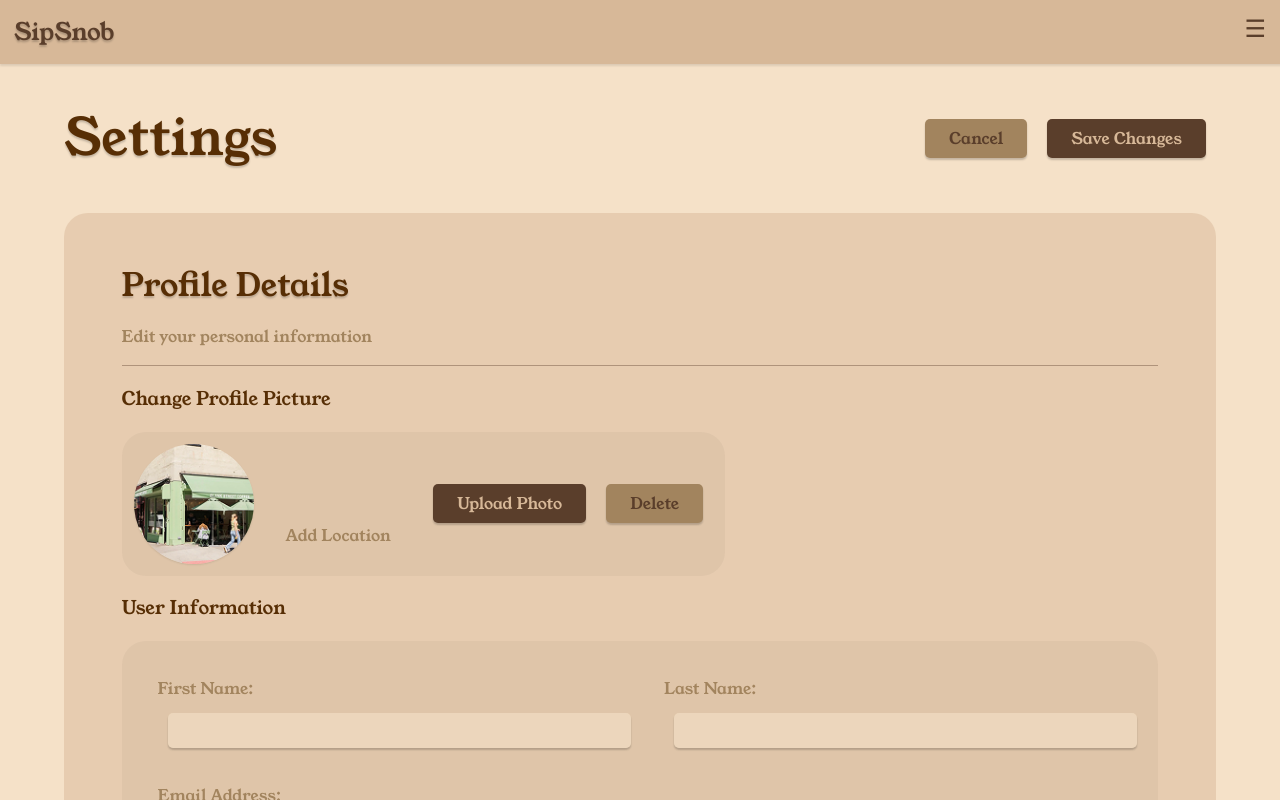
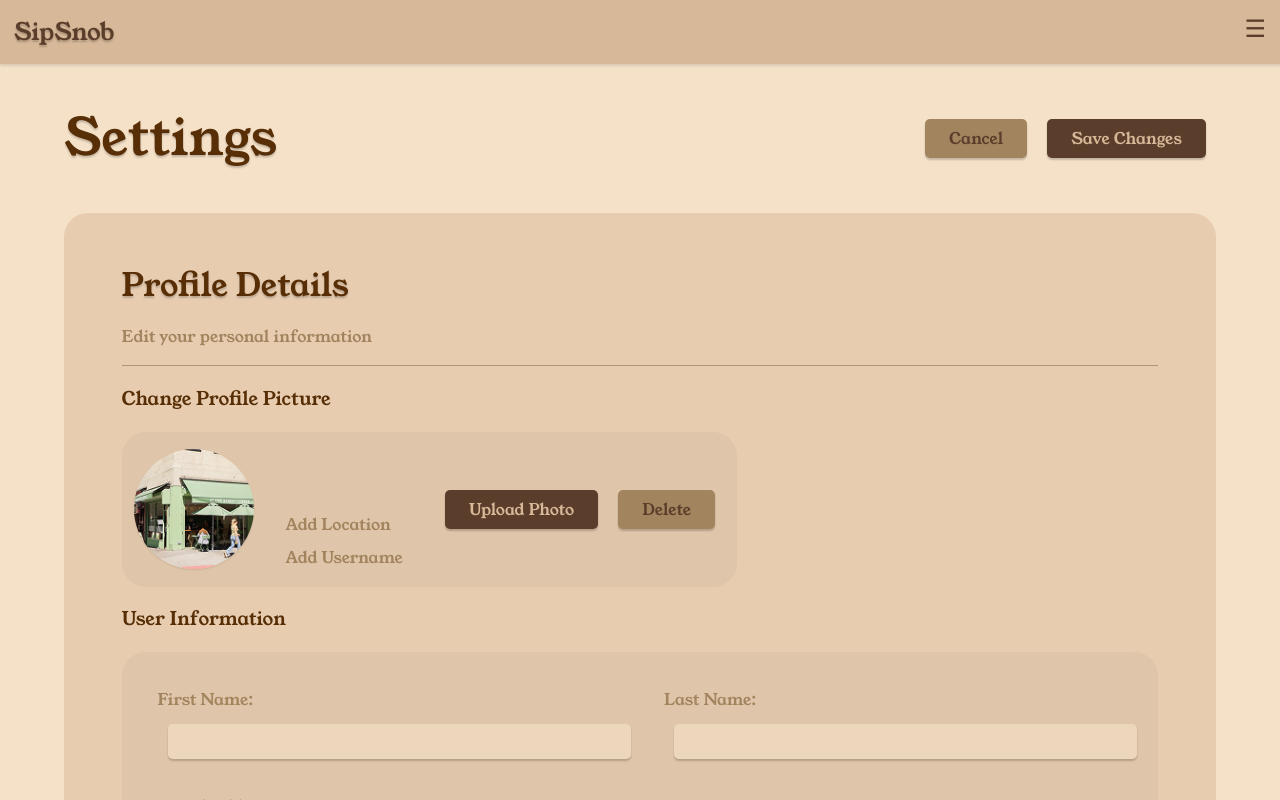
Before and after one commit to Veneloo/SipSnob, a React (Vite) app in the folder sipsnob/: page /settings in a window 1280 px wide. Built offline with nearby package versions, Linux system fonts and the light colour scheme; no server answers.

Commit message:
updated profile

```diff
--- a/sipsnob/src/pages/settings.jsx
+++ b/sipsnob/src/pages/settings.jsx
@@ -86,6 +86,7 @@ const Settings = () => {
       user_id: user.uid,
     }, { merge: true });
 
+    setProfileData(prev => ({ ...prev, username: trimmedUsername }));
     alert("Profile updated!");
   };
 
@@ -119,6 +120,7 @@ const Settings = () => {
               <p style={{ fontWeight: "bolder" }}>{profileData.fullName}</p>
               <p style={{ color: "#A2845E" }}>{profileData.email}</p>
               <p style={{ color: "#A2845E" }}>{profileData.location || "Add Location"}</p>
+              <p style={{ color: "#A2845E" }}>{profileData.username ? `@${profileData.username}` : "Add Username"}</p>
             </div>
             <button className="button" style={{ maxHeight: "fit-content" }}>Upload Photo</button>
             <button className="button" style={{ backgroundColor: "#A2845E", color: "#5a3e2b", maxHeight: "fit-content" }}>Delete</button>
@@ -147,7 +149,7 @@ const Settings = () => {
               <label style={{ alignSelf: "flex-start", color: "#A2845E" }}>Location:</label>
               <input className="input settings" value={profileData.location} onChange={(e) => setProfileData({ ...profileData, location: e.target.value })} />
 
-              <button className="button" style={{ backgroundColor: "#5a3e2b", maxWidth: "50%", alignSelf: "center" }} onClick={() => handleChangePassword()}>
+              <button className="button" style={{ backgroundColor: "#5a3e2b", maxWidth: "50%", alignSelf: "center" }} onClick={handleChangePassword}>
                 Change Password
               </button>
               {changePassword && (
```
